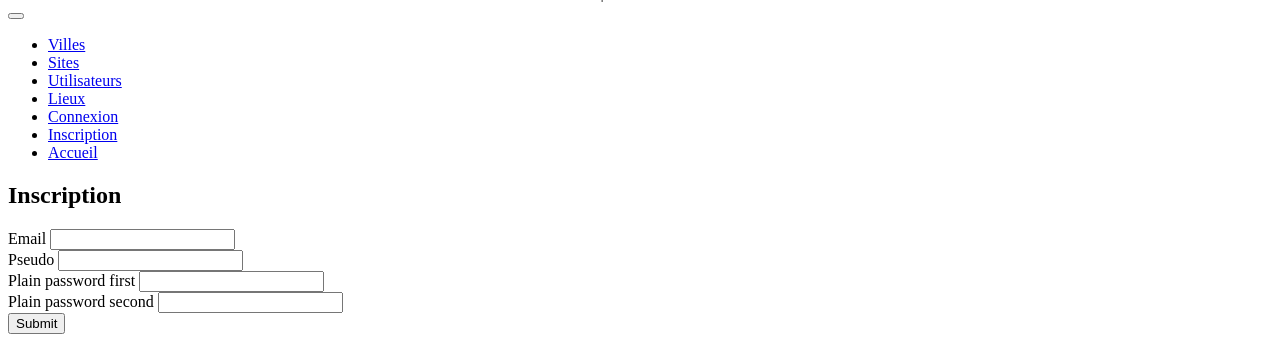
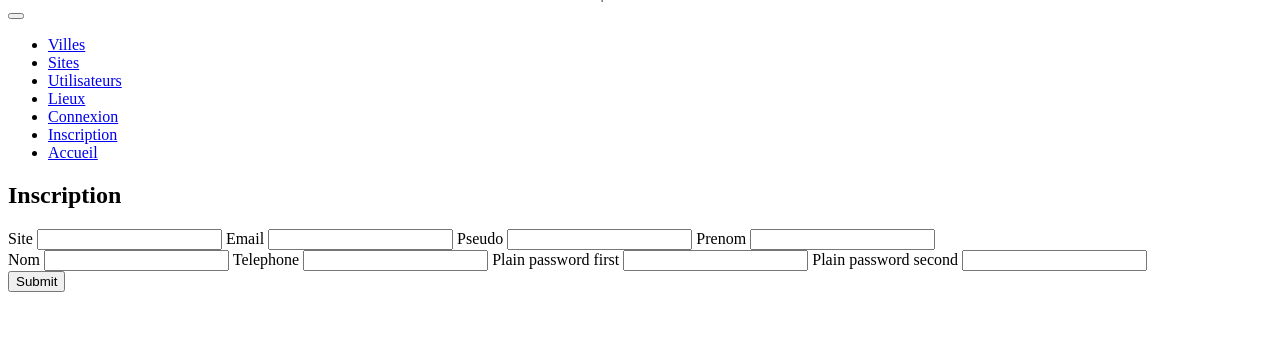
Before and after one commit to Slario/sortir, a Symfony app: template templates/registration/register.html.twig in a window 1280 px wide. Shown: the part 522-864 px from the top of the page. After the commit the page ends 814 px from the top, so only its background shows below. Run offline with Twig, Linux system fonts and the light colour scheme; the template is opened without the code that fills it, so the values that code supplies are empty; form fields are guessed from the names that the template uses; some libraries are stand-ins or nearby versions.

Commit message:
page profil et design

```diff
--- a/src/Form/SortieType.php
+++ b/src/Form/SortieType.php
@@ -39,7 +39,7 @@ class SortieType extends AbstractType
                 'label'=>'Nombre de places',
                 'attr'=> array('class'=>'form-control')
             ])
-            ->add('duree',DateType::class,[
+            ->add('duree',NumberType::class,[
                 'label'=>'Durée en minutes'
             ])
             ->add('descriptionInfos',TextareaType::class,[
--- a/src/Form/UserType.php
+++ b/src/Form/UserType.php
@@ -74,7 +74,7 @@ class UserType extends AbstractType
             'first_options'  => ['label' => 'Mot de passe'],
             'second_options' => ['label' => 'Confirmation mot de passe'],
         ]);
-        $builder->add('villeRattachement',EntityType::class, [
+        $builder->add('site',EntityType::class, [
         'class'=>Site::class,
         'choice_label'=>'nom',
         'label'=>'Organisme',
--- a/templates/registration/register.html.twig
+++ b/templates/registration/register.html.twig
@@ -9,34 +9,41 @@
             {{ form_start(registrationForm,{'method': 'post', 'attr': {'class': ''}}) }}
 
 
+            <div class="row">
+                <div class="col-6">
+                    {{ form_label(registrationForm.site) }}
+                    {{ form_widget(registrationForm.site, {'attr': {'class':'form-control'}}) }}
+                    {{ form_errors(registrationForm.site) }}
 
+                    {{ form_label(registrationForm.email) }}
+                    {{ form_widget(registrationForm.email, {'attr': {'class':'form-control'}}) }}
+                    {{ form_errors(registrationForm.email) }}
 
-            <div class="form-group ">
+                    {{ form_label(registrationForm.pseudo) }}
+                    {{ form_widget(registrationForm.pseudo, {'attr': {'class':'form-control'}}) }}
+                    {{ form_errors(registrationForm.pseudo) }}
 
-                {{ form_label(registrationForm.email)}}
-                {{form_widget(registrationForm.email, {'attr': {'class':'form-control'}})}}
-                {{ form_errors(registrationForm.email) }}
+                    {{ form_label(registrationForm.prenom) }}
+                    {{ form_widget(registrationForm.prenom, {'attr': {'class':'form-control'}}) }}
+                    {{ form_errors(registrationForm.prenom) }}
                 </div>
-            <div class="form-group ">
+                <div class="col-6">
+                    {{ form_label(registrationForm.nom) }}
+                    {{ form_widget(registrationForm.nom, {'attr': {'class':'form-control'}}) }}
+                    {{ form_errors(registrationForm.nom) }}
 
-                {{ form_label(registrationForm.pseudo)}}
-                {{form_widget(registrationForm.pseudo, {'attr': {'class':'form-control'}})}}
-                {{ form_errors(registrationForm.pseudo) }}
-            </div>
+                    {{ form_label(registrationForm.telephone) }}
+                    {{ form_widget(registrationForm.telephone, {'attr': {'class':'form-control'}}) }}
+                    {{ form_errors(registrationForm.telephone) }}
 
-            <div class="form-group ">
-
-                {{ form_label(registrationForm.plainPassword.first)}}
-                {{form_widget(registrationForm.plainPassword.first, {'attr': {'class':'form-control'}})}}
+                    {{ form_label(registrationForm.plainPassword.first) }}
+                    {{ form_widget(registrationForm.plainPassword.first, {'attr': {'class':'form-control'}}) }}
                     {{ form_errors(registrationForm.plainPassword.first) }}
 
+                    {{ form_label(registrationForm.plainPassword.second) }}
+                    {{ form_widget(registrationForm.plainPassword.second, {'attr': {'class':'form-control'}}) }}
+                    {{ form_errors(registrationForm.plainPassword.second) }}
                 </div>
-            <div class="form-group ">
-
-                {{ form_label(registrationForm.plainPassword.second)}}
-                {{form_widget(registrationForm.plainPassword.second, {'attr': {'class':'form-control'}})}}
-                {{ form_errors(registrationForm.plainPassword.second) }}
-
             </div>
 
 
--- a/templates/user/_form.html.twig
+++ b/templates/user/_form.html.twig
@@ -25,7 +25,7 @@
         <div class="col-6">
             {{ form_row(form.email) }}
             {{ form_row(form.plainPassword) }}
-            {{ form_row(form.villeRattachement) }}
+            {{ form_row(form.site) }}
         </div>
     </div>
     <button class="bouton">{{ button_label|default('Enregistrer') }}</button>
--- a/templates/user/index.html.twig
+++ b/templates/user/index.html.twig
@@ -26,7 +26,7 @@
                 <td>{{ user.nom }}</td>
                 <td>0{{ user.telephone }}</td>
                 <td>{{ user.email }}</td>
-                <td>{{ user.villeRattachement }}</td>
+                <td>{{ user.site }}</td>
                 <td>
                     <div class="d-inline-block">
                         <a href="{{ path('user_show', {'id': user.id}) }}" class="btn btn-primary">
--- a/templates/user/show.html.twig
+++ b/templates/user/show.html.twig
@@ -22,7 +22,7 @@
                 <p>Nom</p>
                 <p>Téléphone</p>
                 <p>Email</p>
-                <p>Ville de rattachement</p>
+                <p>Site</p>
             </div>
             <div class="col-6 droit">
                 {% if user.pseudo is empty %}
@@ -46,10 +46,10 @@
                     <p>0{{ user.telephone }}</p>
                 {% endif %}
                 <p>{{ user.email }}</p>
-                {% if user.villeRattachement is empty %}
+                {% if user.site is empty %}
                     <p>-</p>
                 {% else %}
-                    <p>{{ user.villeRattachement }}</p>
+                    <p>{{ user.site }}</p>
                 {% endif %}
             </div>
         </div>
```
Also changed, not shown: assets/css/app.css (+19 -8 lines), src/Entity/User.php (+0 -15 lines), src/Form/RegistrationFormType.php (+22 -1 lines), templates/security/login.html.twig (+4 -6 lines), 1 other file. Lines whose indentation alone changed are shown as unchanged.
